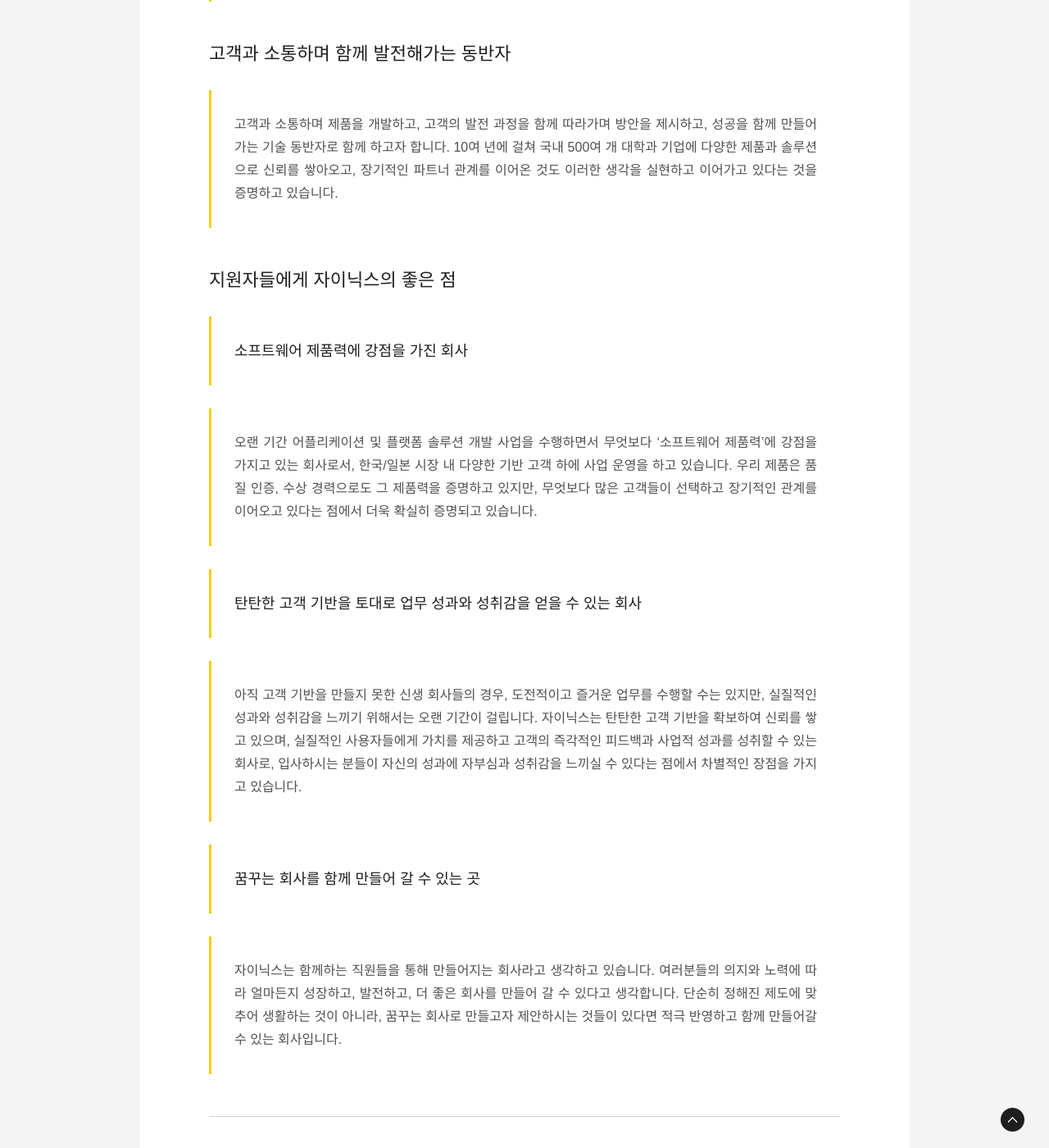
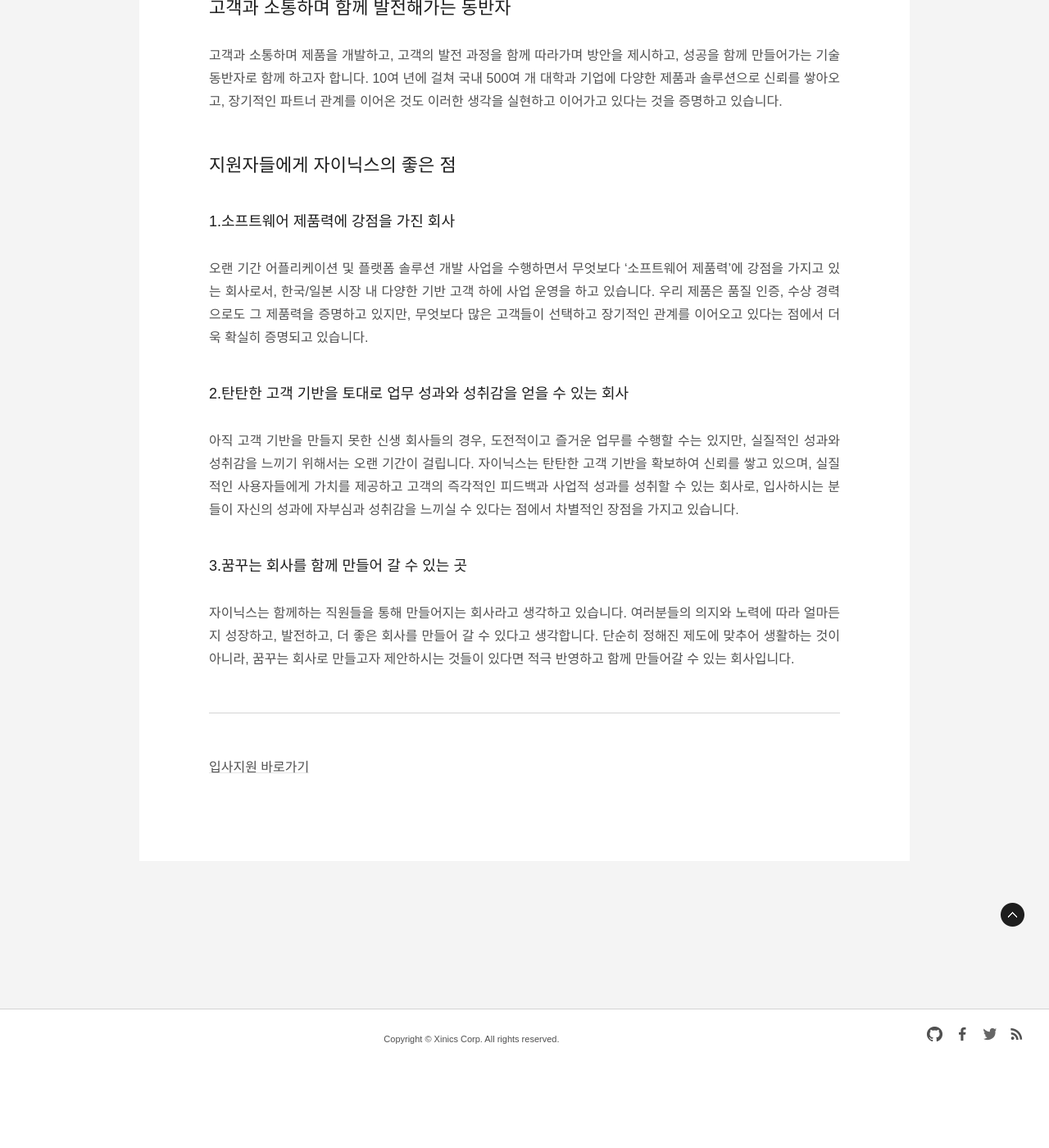
Before and after one commit to XinicsInc/tech-blog, a Jekyll site: the page built from jobs.md, in a window 1280 px wide and 1400 px high, scrolled down 1005 px. Shown: the whole window at 82% size. Built offline with Jekyll 4.4.1, drawn with Linux system fonts in a browser that asks for light colours; some web fonts are replaced; comment, search, counter and statistics services are not loaded.

Commit message:
소개페이지 내용 갱신

```diff
--- a/jobs.md
+++ b/jobs.md
@@ -11,32 +11,32 @@ tags: [jobs]
 
 ## 자이닉스가 추구하는 것
 
-> 자이닉스는 사람이 생각을 공유하고 소통하고, 교육을 통해 발전해 갈 수 있도록 도울 수 있는 다양한 솔루션을 세상에 내놓고, 이러한 솔루션이 이롭게 쓰일 수 있도록 다양한 활동을 하고 있습니다.
-> 이러닝, 기업 교육, 프레젠테이션 등 각종 커뮤니케이션을 위한 온라인 콘텐츠 솔루션 전문 기업인 ㈜자이닉스는 국내 약 500여 개의 대학과 기업 및 일본 약 200여개의 대학과 기업에서 온라인 콘텐츠를 손쉽게 제작하기 위한 다양한 저작용 소프트웨어와 지식 공유 플랫폼 솔루션을 개발, 공급하고 있습니다.
-> 최근에는 강의 콘텐츠 자동으로 디지털 라이브러리화 하고 이를 다양한 자료들과 함께 검색/활용함으로써 다양한 분야의 교육 활동에서 활용할 수 있는 솔루션을 비롯하여, 다양한 환경에서 손쉽게 지식을 디지털 정보화 할 수 있는 제품들을 출시하고 있으며, 국내뿐 아니라 일본 시장을 발판으로 글로벌 시장으로 비즈니스 활동을 확대해 나가고 있습니다.
+자이닉스는 사람이 생각을 공유하고 소통하고, 교육을 통해 발전해 갈 수 있도록 도울 수 있는 다양한 솔루션을 세상에 내놓고, 이러한 솔루션이 이롭게 쓰일 수 있도록 다양한 활동을 하고 있습니다.
+이러닝, 기업 교육, 프레젠테이션 등 각종 커뮤니케이션을 위한 온라인 콘텐츠 솔루션 전문 기업인 ㈜자이닉스는 국내 약 500여 개의 대학과 기업 및 일본 약 200여개의 대학과 기업에서 온라인 콘텐츠를 손쉽게 제작하기 위한 다양한 저작용 소프트웨어와 지식 공유 플랫폼 솔루션을 개발, 공급하고 있습니다.
+최근에는 강의 콘텐츠 자동으로 디지털 라이브러리화 하고 이를 다양한 자료들과 함께 검색/활용함으로써 다양한 분야의 교육 활동에서 활용할 수 있는 솔루션을 비롯하여, 다양한 환경에서 손쉽게 지식을 디지털 정보화 할 수 있는 제품들을 출시하고 있으며, 국내뿐 아니라 일본 시장을 발판으로 글로벌 시장으로 비즈니스 활동을 확대해 나가고 있습니다.
 
 ## 고객과 소통하며 함께 발전해가는 동반자
 
-> 고객과 소통하며 제품을 개발하고, 고객의 발전 과정을 함께 따라가며 방안을 제시하고, 성공을 함께 만들어가는 기술 동반자로 함께 하고자 합니다.
-> 10여 년에 걸쳐 국내 500여 개 대학과 기업에 다양한 제품과 솔루션으로 신뢰를 쌓아오고, 장기적인 파트너 관계를 이어온 것도 이러한 생각을 실현하고 이어가고 있다는 것을 증명하고 있습니다.
+고객과 소통하며 제품을 개발하고, 고객의 발전 과정을 함께 따라가며 방안을 제시하고, 성공을 함께 만들어가는 기술 동반자로 함께 하고자 합니다.
+10여 년에 걸쳐 국내 500여 개 대학과 기업에 다양한 제품과 솔루션으로 신뢰를 쌓아오고, 장기적인 파트너 관계를 이어온 것도 이러한 생각을 실현하고 이어가고 있다는 것을 증명하고 있습니다.
 
 ## 지원자들에게 자이닉스의 좋은 점
 
-> ### 소프트웨어 제품력에 강점을 가진 회사
+### 1.소프트웨어 제품력에 강점을 가진 회사
 
-> 오랜 기간 어플리케이션 및 플랫폼 솔루션 개발 사업을 수행하면서 무엇보다 '소프트웨어 제품력'에 강점을 가지고 있는 회사로서, 한국/일본 시장 내 다양한 기반 고객 하에 사업 운영을 하고 있습니다.
-> 우리 제품은 품질 인증, 수상 경력으로도 그 제품력을 증명하고 있지만, 무엇보다 많은 고객들이 선택하고 장기적인 관계를 이어오고 있다는 점에서 더욱 확실히 증명되고 있습니다.
+오랜 기간 어플리케이션 및 플랫폼 솔루션 개발 사업을 수행하면서 무엇보다 '소프트웨어 제품력'에 강점을 가지고 있는 회사로서, 한국/일본 시장 내 다양한 기반 고객 하에 사업 운영을 하고 있습니다.
+우리 제품은 품질 인증, 수상 경력으로도 그 제품력을 증명하고 있지만, 무엇보다 많은 고객들이 선택하고 장기적인 관계를 이어오고 있다는 점에서 더욱 확실히 증명되고 있습니다.
 
-> ### 탄탄한 고객 기반을 토대로 업무 성과와 성취감을 얻을 수 있는 회사
+### 2.탄탄한 고객 기반을 토대로 업무 성과와 성취감을 얻을 수 있는 회사
 
-> 아직 고객 기반을 만들지 못한 신생 회사들의 경우, 도전적이고 즐거운 업무를 수행할 수는 있지만, 실질적인 성과와 성취감을 느끼기 위해서는 오랜 기간이 걸립니다.
-> 자이닉스는 탄탄한 고객 기반을 확보하여 신뢰를 쌓고 있으며, 실질적인 사용자들에게 가치를 제공하고 고객의 즉각적인 피드백과 사업적 성과를 성취할 수 있는 회사로, 입사하시는 분들이 자신의 성과에 자부심과 성취감을 느끼실 수 있다는 점에서 차별적인 장점을 가지고 있습니다.
+아직 고객 기반을 만들지 못한 신생 회사들의 경우, 도전적이고 즐거운 업무를 수행할 수는 있지만, 실질적인 성과와 성취감을 느끼기 위해서는 오랜 기간이 걸립니다.
+자이닉스는 탄탄한 고객 기반을 확보하여 신뢰를 쌓고 있으며, 실질적인 사용자들에게 가치를 제공하고 고객의 즉각적인 피드백과 사업적 성과를 성취할 수 있는 회사로, 입사하시는 분들이 자신의 성과에 자부심과 성취감을 느끼실 수 있다는 점에서 차별적인 장점을 가지고 있습니다.
 
-> ### 꿈꾸는 회사를 함께 만들어 갈 수 있는 곳
+### 3.꿈꾸는 회사를 함께 만들어 갈 수 있는 곳
 
-> 자이닉스는 함께하는 직원들을 통해 만들어지는 회사라고 생각하고 있습니다.
-> 여러분들의 의지와 노력에 따라 얼마든지 성장하고, 발전하고, 더 좋은 회사를 만들어 갈 수 있다고 생각합니다.
-> 단순히 정해진 제도에 맞추어 생활하는 것이 아니라, 꿈꾸는 회사로 만들고자 제안하시는 것들이 있다면 적극 반영하고 함께 만들어갈 수 있는 회사입니다.
+자이닉스는 함께하는 직원들을 통해 만들어지는 회사라고 생각하고 있습니다.
+여러분들의 의지와 노력에 따라 얼마든지 성장하고, 발전하고, 더 좋은 회사를 만들어 갈 수 있다고 생각합니다.
+단순히 정해진 제도에 맞추어 생활하는 것이 아니라, 꿈꾸는 회사로 만들고자 제안하시는 것들이 있다면 적극 반영하고 함께 만들어갈 수 있는 회사입니다.
 
 ---
 
```
